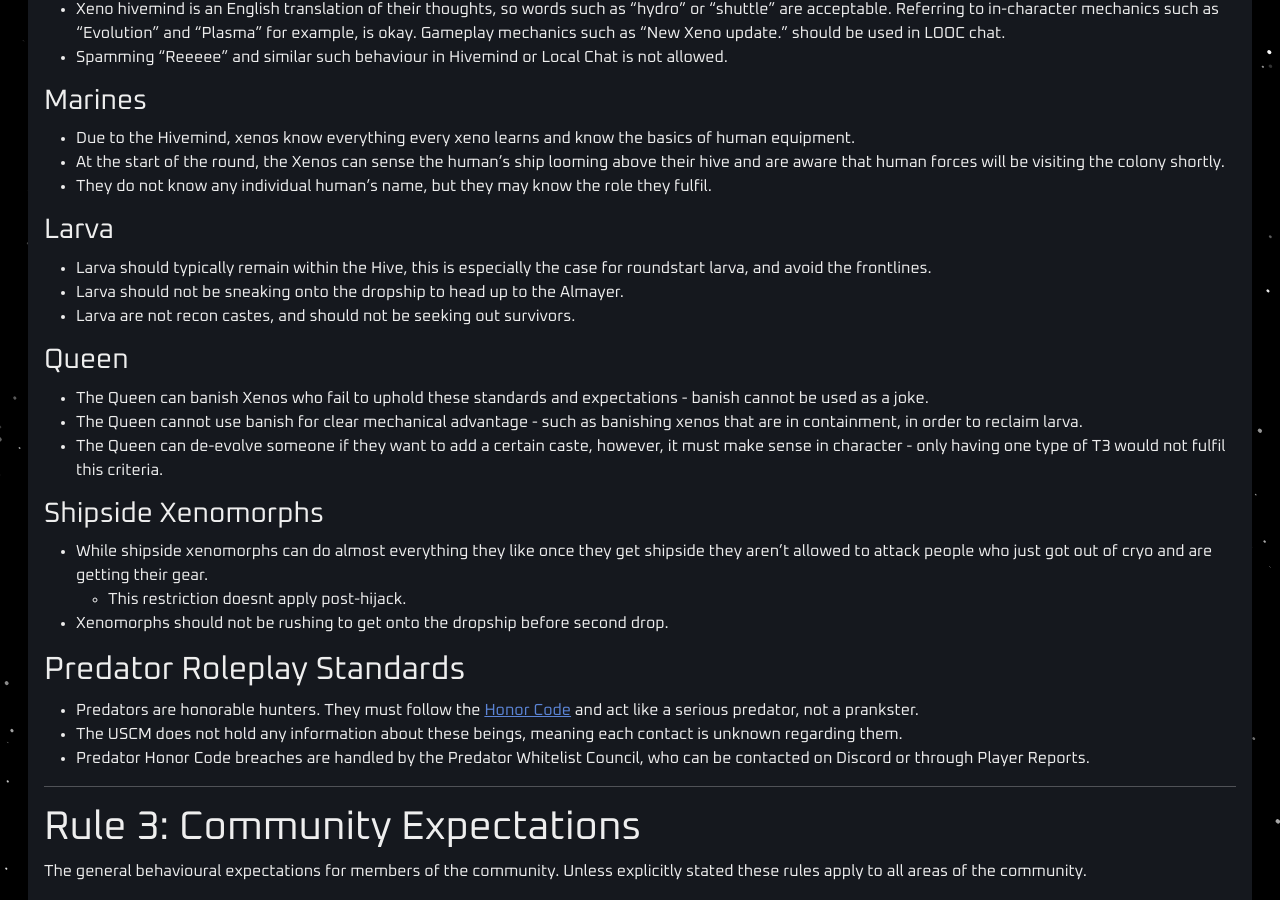
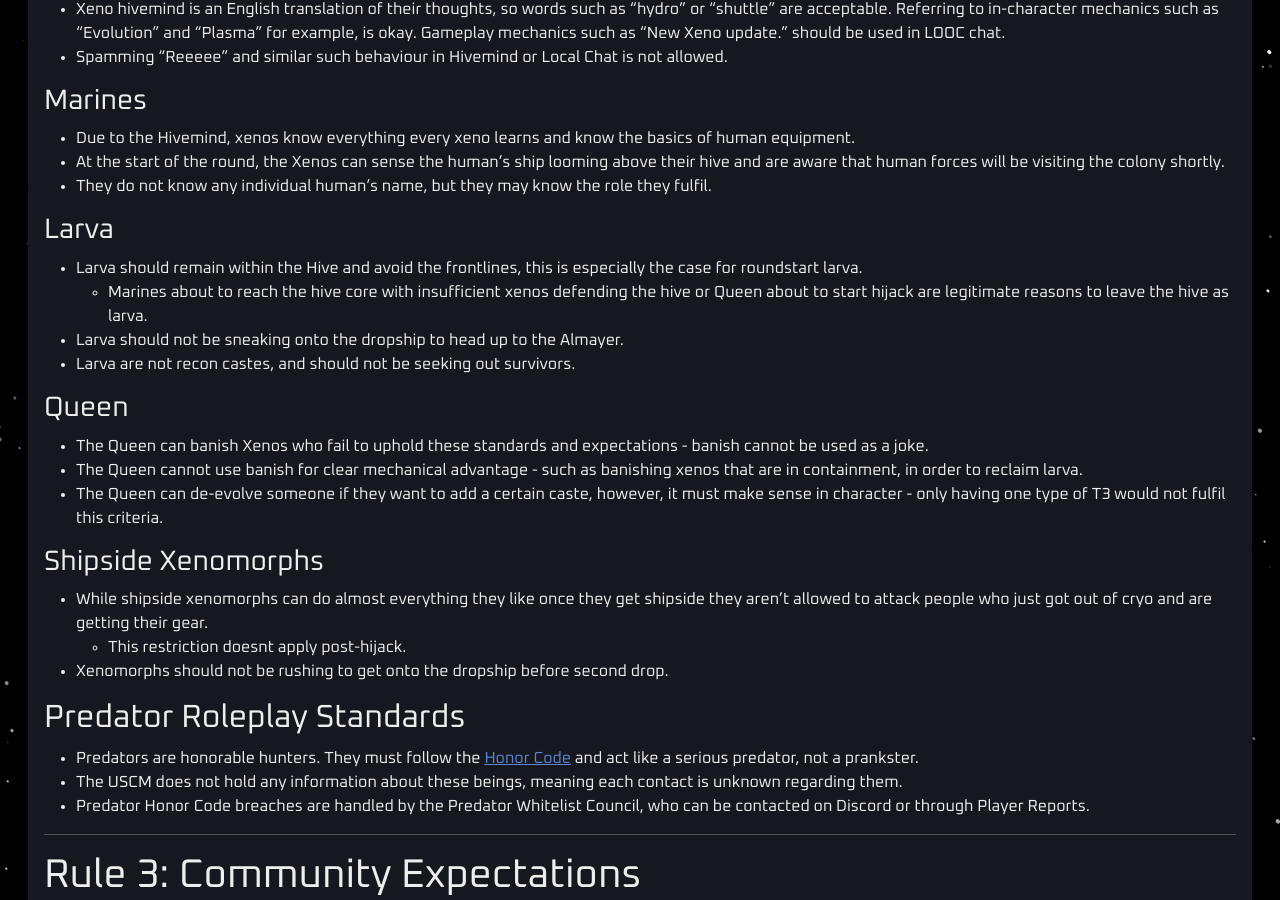
Before and after one commit to cmss13-devs/web, a Jekyll site: the page built from rules.md, in a window 1280 px wide and 900 px high, scrolled down 3939 px. Built offline with Jekyll 4.4.1, drawn with Linux system fonts in a browser that asks for light colours.

Commit message:
Update rules.md
Improved wording for Larva rule

```diff
--- a/rules.md
+++ b/rules.md
@@ -152,7 +152,8 @@ Major shenanigans that may disrupt the normal flow of the round at roundstart, (
 
 ### Larva
 
-- Larva should typically remain within the Hive, this is especially the case for roundstart larva, and avoid the frontlines.
+- Larva should remain within the Hive and avoid the frontlines, this is especially the case for roundstart larva.
+    - Marines about to reach the hive core with insufficient xenos defending the hive or Queen about to start hijack are legitimate reasons to leave the hive as larva.
 - Larva should not be sneaking onto the dropship to head up to the Almayer.
 - Larva are not recon castes, and should not be seeking out survivors.
 
```
